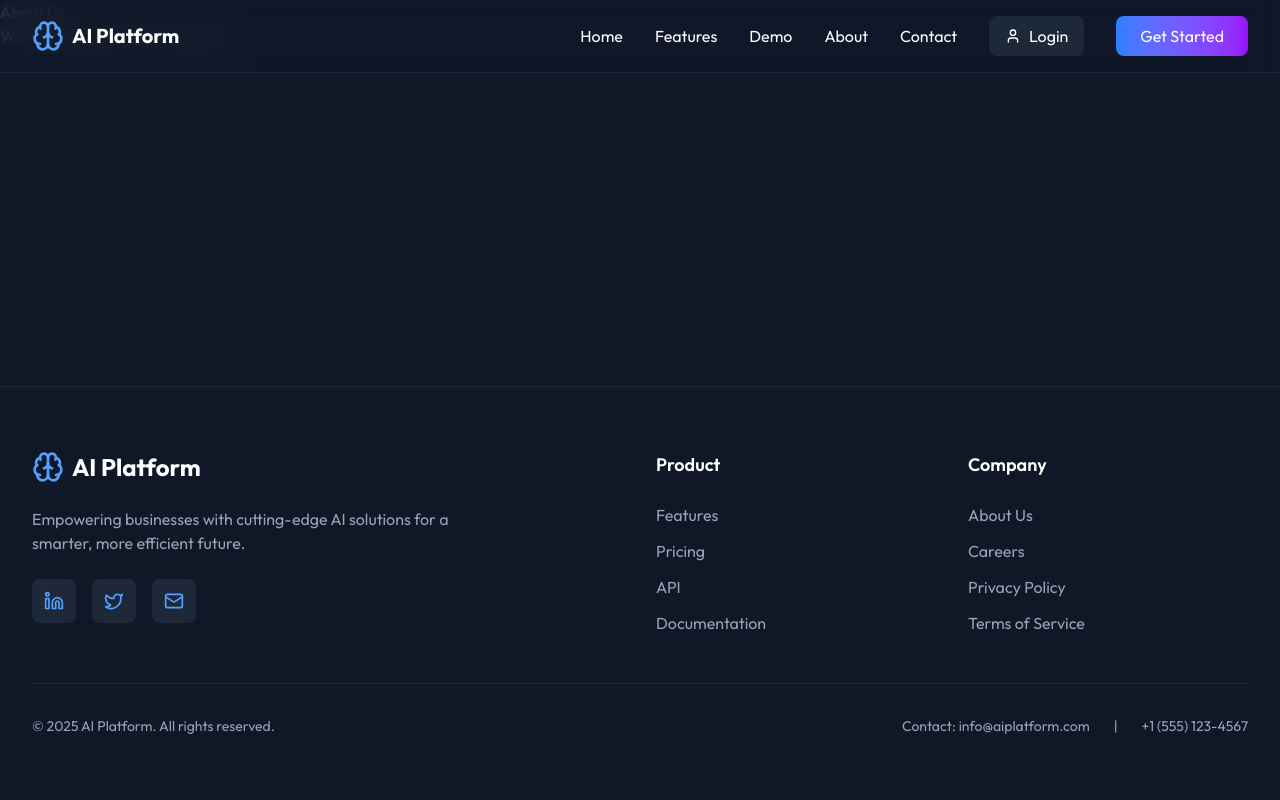
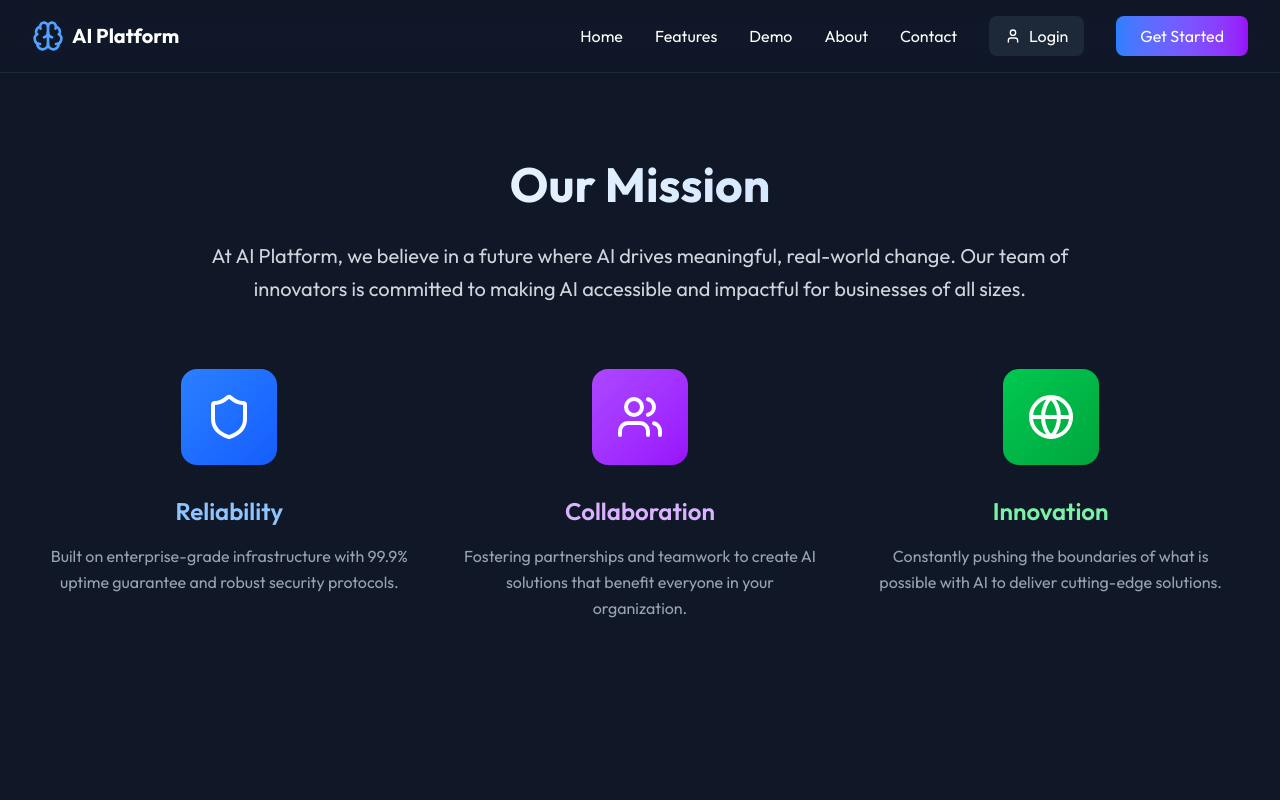
Before and after one commit to msaShahid/mega_project, a Next.js app in the folder next15/: page /about in a window 1280 px wide. Shown: the top 800 px of the page. Built offline with nearby package versions, Linux system fonts and the light colour scheme.

Commit message:
`feat: add about page to render About component`

```diff
--- a/next15/src/app/(public)/about/page.tsx
+++ b/next15/src/app/(public)/about/page.tsx
@@ -1,8 +1,15 @@
+import type { Metadata } from "next";
+import AboutSection from '@/components/website/about';
+
+export const metadata: Metadata = {
+  title: "About | AI Platform",
+  description: "Get in touch with our AI experts and explore tailored solutions.",
+};
+
 export default function AboutPage() {
   return (
-    <div>
-      <h1>About Us</h1>
-      <p>We build awesome CMS systems.</p>
+    <div className="min-h-screen px-4 py-16 max-w-7xl mx-auto">
+      <AboutSection />
     </div>
   );
 }
--- /dev/null
+++ b/next15/src/components/website/about.tsx
@@ -0,0 +1,62 @@
+"use client";
+import React from "react";
+import { Shield, Users, Globe } from "lucide-react";
+
+const features = [
+  {
+    icon: Shield,
+    title: "Reliability",
+    description:
+      "Built on enterprise-grade infrastructure with 99.9% uptime guarantee and robust security protocols.",
+    color: "from-blue-500 to-blue-600 text-blue-300",
+  },
+  {
+    icon: Users,
+    title: "Collaboration",
+    description:
+      "Fostering partnerships and teamwork to create AI solutions that benefit everyone in your organization.",
+    color: "from-purple-500 to-purple-600 text-purple-300",
+  },
+  {
+    icon: Globe,
+    title: "Innovation",
+    description:
+      "Constantly pushing the boundaries of what is possible with AI to deliver cutting-edge solutions.",
+    color: "from-green-500 to-green-600 text-green-300",
+  },
+];
+
+export default function AboutSection() {
+  return (
+    <section id="about" className="py-24 bg-black">
+      <div className="max-w-7xl mx-auto px-4 sm:px-6 lg:px-8">
+        <div className="text-center mb-16">
+          <h2 className="text-5xl font-bold mb-8 bg-gradient-to-r from-white to-blue-200 bg-clip-text text-transparent">
+            Our Mission
+          </h2>
+          <p className="text-xl text-gray-300 max-w-4xl mx-auto leading-relaxed">
+            At AI Platform, we believe in a future where AI drives meaningful, real-world change.
+            Our team of innovators is committed to making AI accessible and impactful for businesses of all sizes.
+          </p>
+        </div>
+
+        <div className="grid md:grid-cols-3 gap-12">
+          {features.map((feature, index) => {
+            const Icon = feature.icon;
+            return (
+              <div key={index} className="text-center">
+                <div className={`bg-gradient-to-br ${feature.color.split(" ")[0]} ${feature.color.split(" ")[1]} p-6 rounded-2xl inline-block mb-6`}>
+                  <Icon className="h-12 w-12 text-white" aria-hidden="true" />
+                </div>
+                <h3 className={`text-2xl font-semibold mb-4 ${feature.color.split(" ")[2]}`}>
+                  {feature.title}
+                </h3>
+                <p className="text-gray-400 leading-relaxed">{feature.description}</p>
+              </div>
+            );
+          })}
+        </div>
+      </div>
+    </section>
+  );
+}
```
